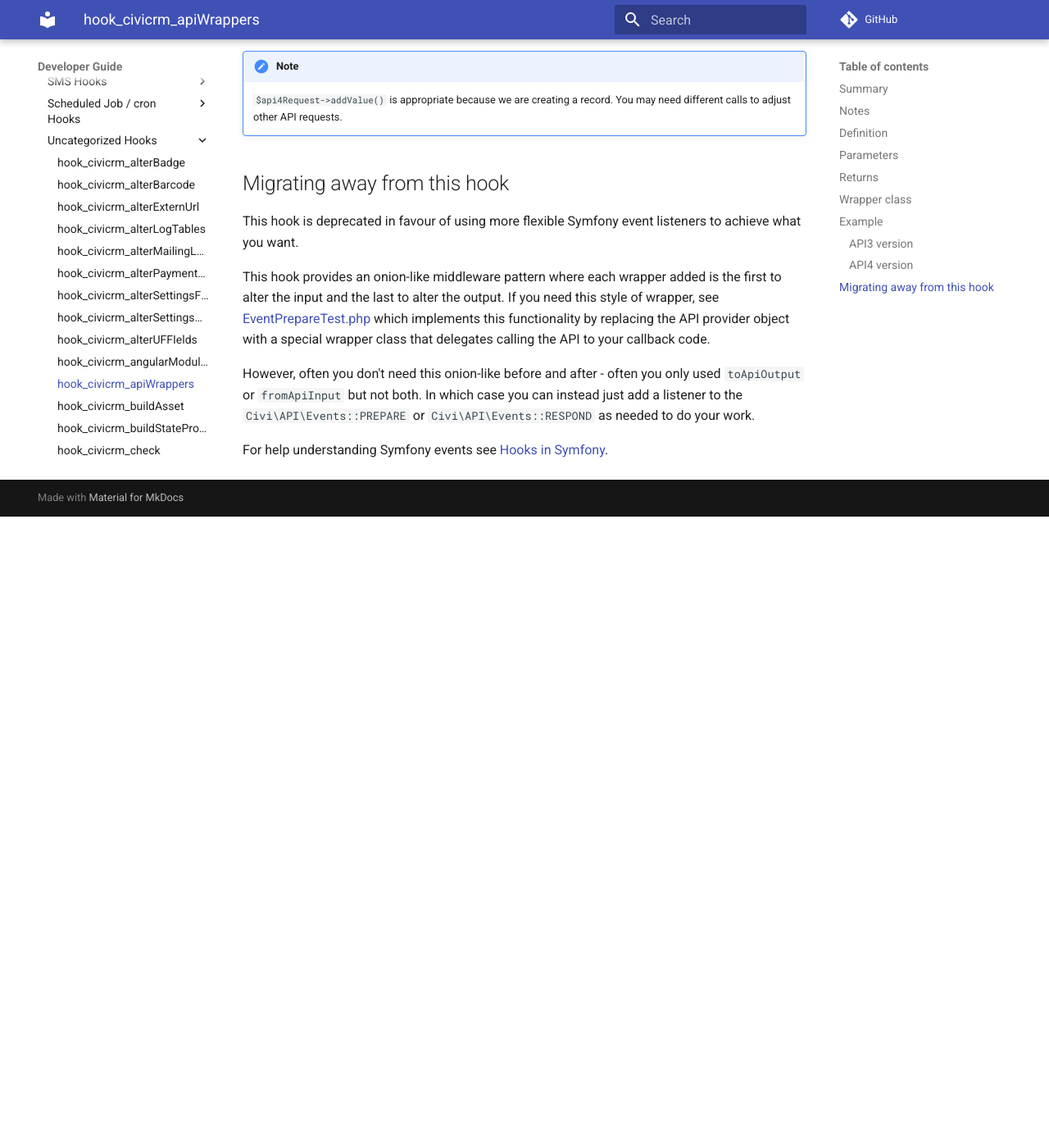
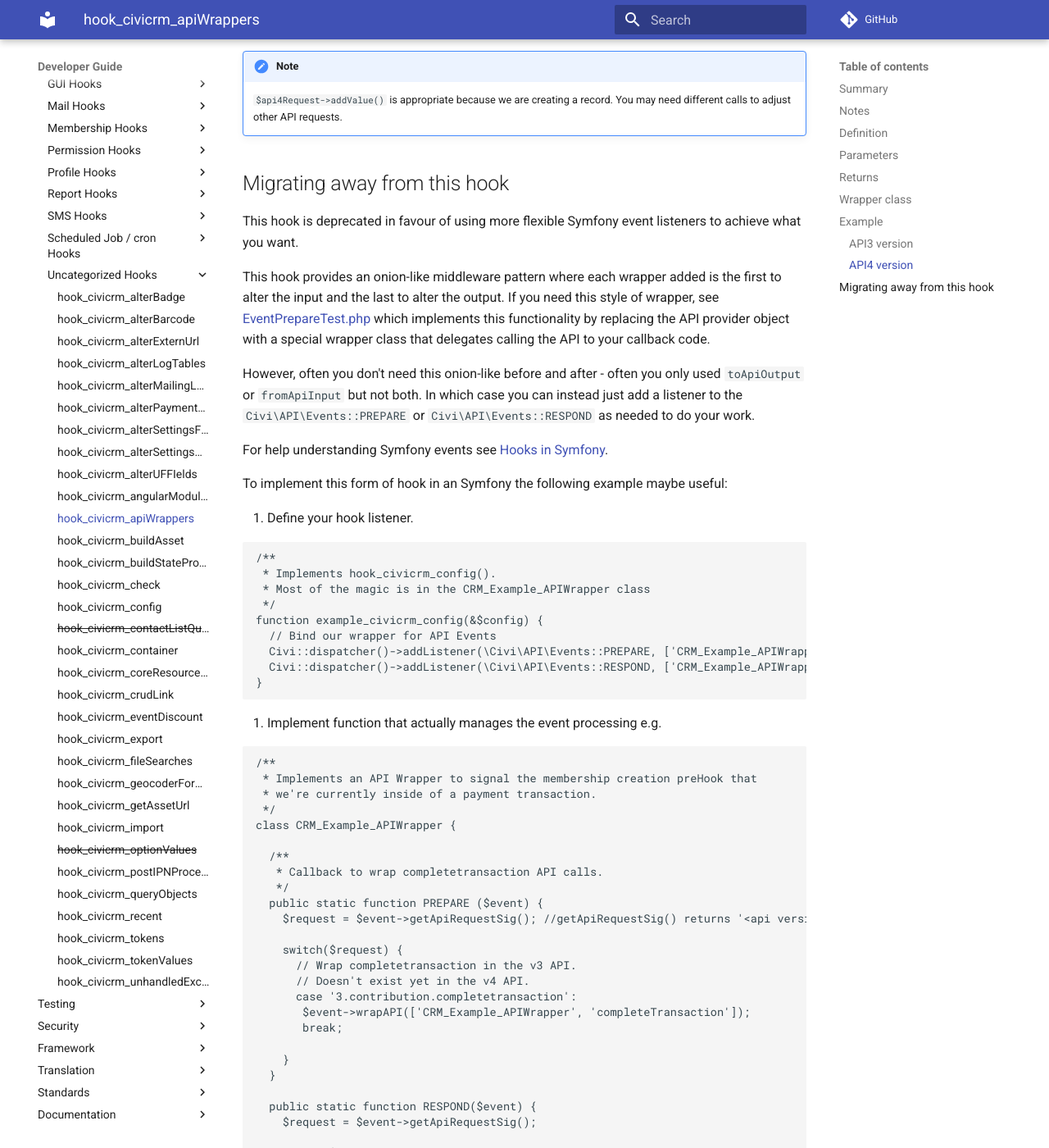
Before and after one commit to civicrm/civicrm-dev-docs, an MkDocs documentation site: the page built from docs/hooks/hook_civicrm_apiWrappers.md, in a window 1280 px wide and 1400 px high, scrolled down 3131 px. Shown: the whole window at 82% size. Built offline with MkDocs 1.6.1 and Material for MkDocs 9.7.7, drawn with Linux system fonts in a browser that asks for light colours; comment, search, counter and statistics services are not loaded; before the commit the page ends 3761 px from its top, so only the background shows below that; some of the changed text lies outside the part shown.

Commit message:
Add in example of how to replace hook_civicrm_apiWrappers with the equivilant style in Symfony event listener (#835)

````diff
--- a/docs/hooks/hook_civicrm_apiWrappers.md
+++ b/docs/hooks/hook_civicrm_apiWrappers.md
@@ -139,4 +139,84 @@ This hook provides an onion-like middleware pattern where each wrapper added is
 
 However, often you don't need this onion-like before and after - often you only used `toApiOutput` or `fromApiInput` but not both. In which case you can instead just add a listener to the `Civi\API\Events::PREPARE` or `Civi\API\Events::RESPOND` as needed to do your work.
 
-For help understanding Symfony events see [Hooks in Symfony](../usage/symfony/).
+For help understanding Symfony events see [Hooks in Symfony](../usage/symfony.md).
+
+To implement this form of hook in an Symfony the following example maybe useful:
+
+1. Define your hook listener.
+
+```php
+
+/**
+ * Implements hook_civicrm_config().
+ * Most of the magic is in the CRM_Example_APIWrapper class
+ */
+function example_civicrm_config(&$config) {
+  // Bind our wrapper for API Events
+  Civi::dispatcher()->addListener(\Civi\API\Events::PREPARE, ['CRM_Example_APIWrapper', 'PREPARE'], -100);
+  Civi::dispatcher()->addListener(\Civi\API\Events::RESPOND, ['CRM_Example_APIWrapper', 'RESPOND'], -100);
+}
+```
+
+1. Implement function that actually manages the event processing e.g.
+
+```php
+/**
+ * Implements an API Wrapper to signal the membership creation preHook that
+ * we're currently inside of a payment transaction.
+ */
+class CRM_Example_APIWrapper {
+
+  /**
+   * Callback to wrap completetransaction API calls.
+   */
+  public static function PREPARE ($event) {
+    $request = $event->getApiRequestSig(); //getApiRequestSig() returns '<api version>.<entity>.<action>', all lower case
+
+    switch($request) {
+      // Wrap completetransaction in the v3 API.
+      // Doesn't exist yet in the v4 API.
+      case '3.contribution.completetransaction':
+       $event->wrapAPI(['CRM_Example_APIWrapper', 'completeTransaction']);
+       break;
+
+    }
+  }
+
+  public static function RESPOND($event) {
+    $request = $event->getApiRequestSig();
+
+    switch($request) {
+      case '3.membership.create':
+        $apiRequest = $event->getApiRequest();
+        $result = $event->getResponse();
+        $this->membershipRespond($event->getApiKernel(), $apiRequest['params'], $result, $apiRequest['action'], $apiRequest['entity'], $apiRequest['version']);
+        $event->setResponse($result);
+        break;
+
+    }
+  }
+
+  public function completeTransaction($apiRequest, $callsame) {
+    // Do some work for the contribution.completetransaction api call
+  }
+
+  /**
+   * Call any nested api calls.
+   *
+   * TODO: We don't really need this to be a separate function.
+   * @param \Civi\API\Kernel $apiKernel
+   * @param $params
+   * @param $result
+   * @param $action
+   * @param $entity
+   * @param $version
+   * @throws \Exception
+   */
+  public function membershipRespond($apiKernel, &$params, &$result, $action, $entity, $version) {
+    $result['test_field'] = 1;
+    // Do some other work as applicable
+  }
+
+}
+```
````
Also changed, not shown: docs/hooks/usage/symfony.md (+21 -6 lines).
